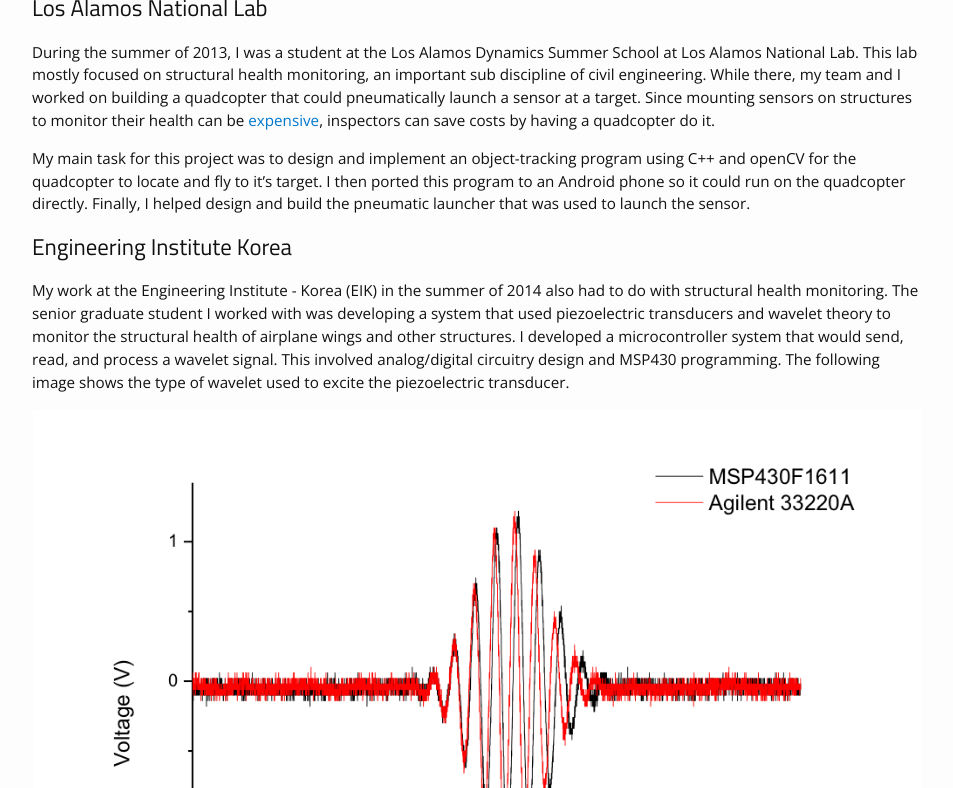
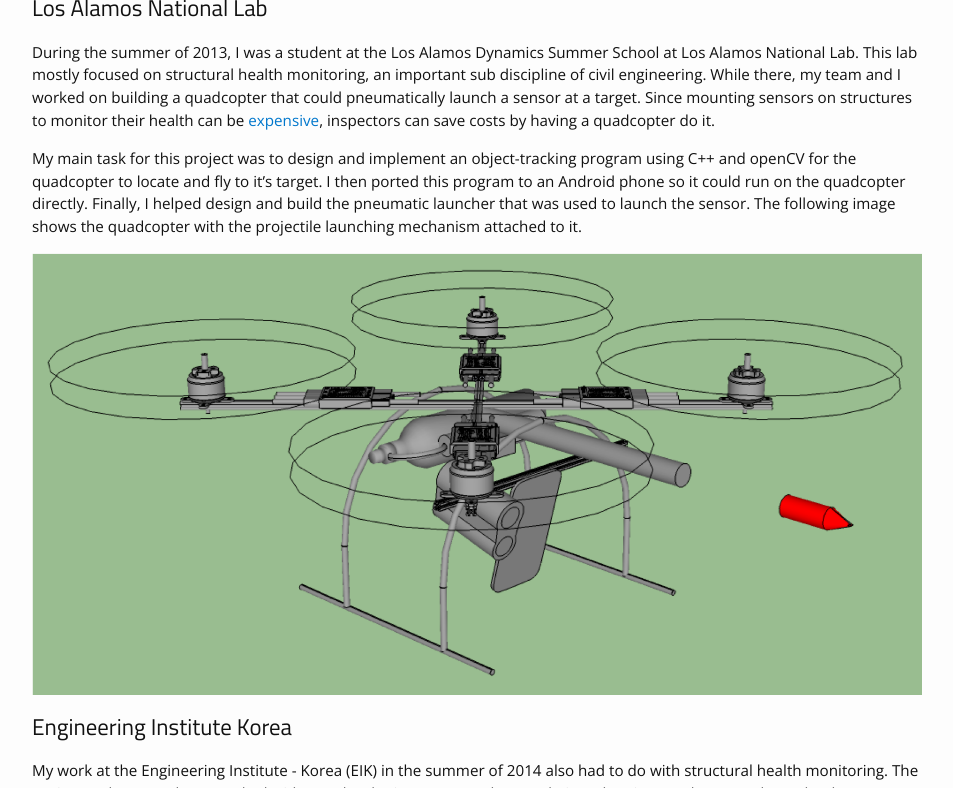
Before and after one commit to madvoid/madvoid.github.io, a Jekyll site: the page built from projects/other.md, in a window 1280 px wide and 900 px high, scrolled down 567 px, cut to the strip 112-900 px from the top of the window. Shown: the whole strip, without its empty margins (163-1116 px from the left). Built offline with Jekyll 4.4.1, drawn with Linux system fonts in a browser that asks for light colours.

Commit message:
Added picture of quadcopter

```diff
--- a/projects/other.md
+++ b/projects/other.md
@@ -14,7 +14,9 @@ In the early part of 2017, I was a visiting researcher at the University of Toul
 
 During the summer of 2013, I was a student at the Los Alamos Dynamics Summer School at Los Alamos National Lab. This lab mostly focused on structural health monitoring, an important sub discipline of civil engineering. While there, my team and I worked on building a quadcopter that could pneumatically launch a sensor at a target. Since mounting sensors on structures to monitor their health can be [expensive](http://catsr.ite.gmu.edu/SYST490/490_2014_BI/BIS_FinalReport.pdf), inspectors can save costs by having a quadcopter do it.
 
-My main task for this project was to design and implement an object-tracking program using C++ and openCV for the quadcopter to locate and fly to it’s target. I then ported this program to an Android phone so it could run on the quadcopter directly. Finally, I helped design and build the pneumatic launcher that was used to launch the sensor.
+My main task for this project was to design and implement an object-tracking program using C++ and openCV for the quadcopter to locate and fly to it’s target. I then ported this program to an Android phone so it could run on the quadcopter directly. Finally, I helped design and build the pneumatic launcher that was used to launch the sensor. The following image shows the quadcopter with the projectile launching mechanism attached to it.
+
+![Quadcopter](/images/Quadcopter.png)
 
 ## Engineering Institute Korea
 
```
Also changed, not shown: README.md, 4 other files.
